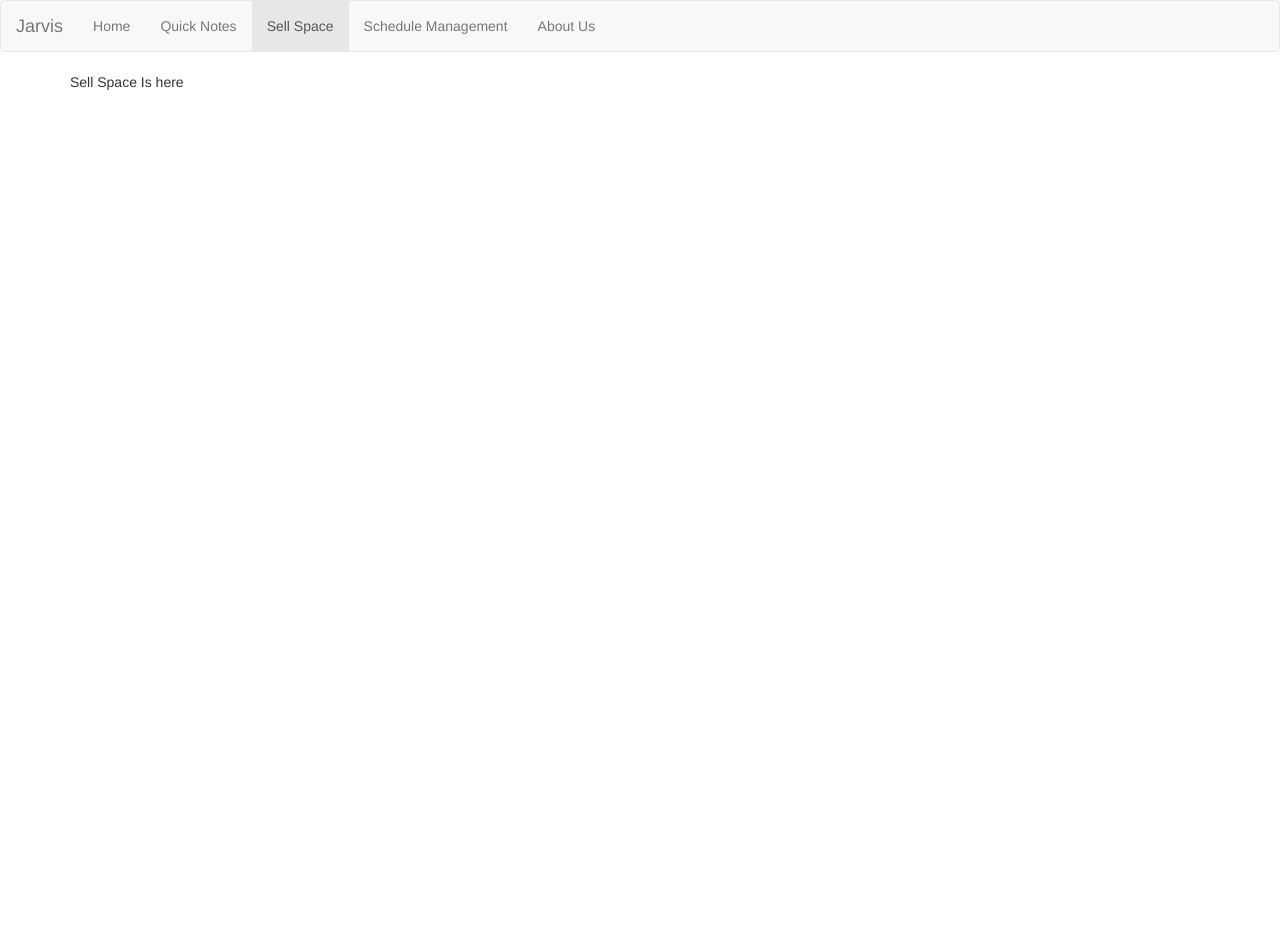
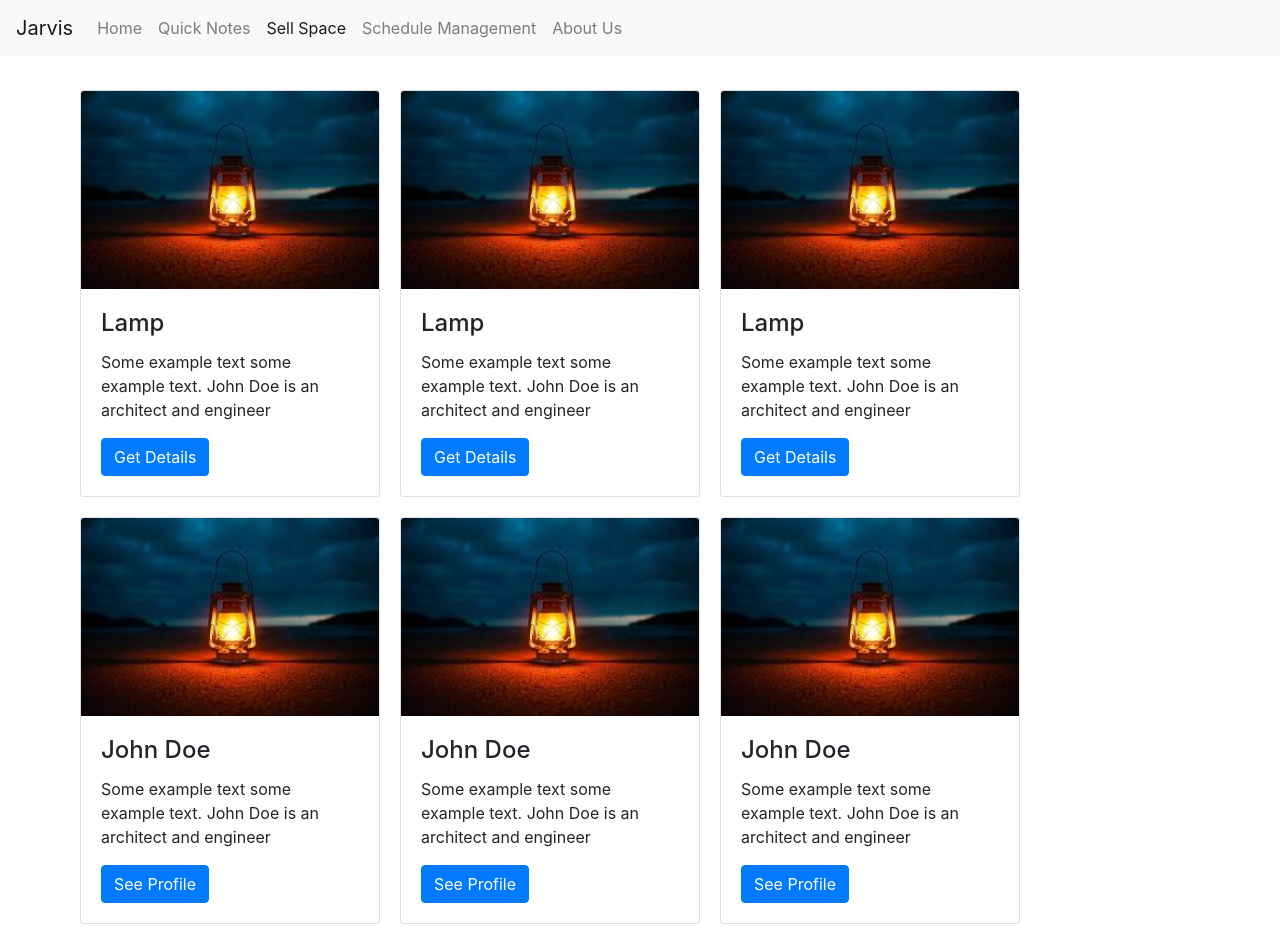
Before and after one commit to jkoppula9/jarvis, a plain HTML site: page SellSpace.html in a window 1280 px wide. Before the commit the page ends 800 px from the top, so only its background shows below. Drawn offline with nearby package versions, Linux system fonts and the light colour scheme.

Commit message:
sell space

```diff
--- /dev/null
+++ b/CSS/main.css
@@ -0,0 +1,3 @@
+.card{
+    margin:10px;
+}
--- a/SellSpace.html
+++ b/SellSpace.html
@@ -4,29 +4,96 @@
   <title>Sell Space</title>
   <meta charset="utf-8">
   <meta name="viewport" content="width=device-width, initial-scale=1">
-  <link rel="stylesheet" href="https://maxcdn.bootstrapcdn.com/bootstrap/3.4.1/css/bootstrap.min.css">
+  <link rel="stylesheet" href="https://maxcdn.bootstrapcdn.com/bootstrap/4.5.2/css/bootstrap.min.css">
+  <link rel="stylesheet" href="./CSS/main.css">
   <script src="https://ajax.googleapis.com/ajax/libs/jquery/3.5.1/jquery.min.js"></script>
-  <script src="https://maxcdn.bootstrapcdn.com/bootstrap/3.4.1/js/bootstrap.min.js"></script>
+  <script src="https://cdnjs.cloudflare.com/ajax/libs/popper.js/1.16.0/umd/popper.min.js"></script>
+  <script src="https://maxcdn.bootstrapcdn.com/bootstrap/4.5.2/js/bootstrap.min.js"></script>
 </head>
 <body>
 
-<nav class="navbar navbar-default">
-  <div class="container-fluid">
-    <div class="navbar-header">
-      <a class="navbar-brand" href="#">Jarvis</a>
+
+<nav class="navbar navbar-expand-sm bg-light navbar-light">
+  <!-- Brand/logo -->
+  <a class="navbar-brand" href="#">Jarvis</a>
+
+  <!-- Links -->
+  <ul class="navbar-nav">
+    <li class="nav-item">
+      <a class="nav-link" href="Index.html">Home</a>
+    </li>
+    <li class="nav-item">
+      <a class="nav-link" href="QuickNotes.html">Quick Notes</a>
+    </li>
+    <li class="active nav-item">
+      <a class="nav-link" href="#">Sell Space</a>
+    </li>
+     <li class="nav-item">
+      <a class="nav-link" href="ScheduleManagement.html">Schedule Management</a>
+    </li>
+    <li class="nav-item">
+     <a class="nav-link" href="AboutUs.html">About Us</a>
+    </li>
+  </ul>
+</nav>
+</br>
+<div class="container">
+ <div class="row">
+
+  <div class="card" style="width:300px">
+    <img class="card-img-top" src="./images/lamp.jpg"  alt="Card image" style="width:100%">
+    <div class="card-body">
+      <h4 class="card-title">Lamp</h4>
+      <p class="card-text">Some example text some example text. John Doe is an architect and engineer</p>
+      <a href="#" class="btn btn-primary">Get Details</a>
     </div>
-    <ul class="nav navbar-nav">
-      <li ><a href="Index.html">Home</a></li>
-      <li><a  href="QuickNotes.html">Quick Notes</a></li>
-      <li class="active" ><a href="#">Sell Space</a></li>
-      <li><a href="ScheduleManagement.html">Schedule Management</a></li>
-      <li><a href="AboutUs.html">About Us</a></li>
-    </ul>
   </div>
-</nav>
+  <div class="card" style="width:300px">
+    <img class="card-img-top" src="./images/lamp.jpg"  alt="Card image" style="width:100%">
+    <div class="card-body">
+      <h4 class="card-title">Lamp</h4>
+      <p class="card-text">Some example text some example text. John Doe is an architect and engineer</p>
+      <a href="#" class="btn btn-primary">Get Details</a>
+    </div>
+  </div>
+  <div class="card" style="width:300px">
+    <img class="card-img-top" src="./images/lamp.jpg"  alt="Card image" style="width:100%">
+    <div class="card-body">
+      <h4 class="card-title">Lamp</h4>
+      <p class="card-text">Some example text some example text. John Doe is an architect and engineer</p>
+      <a href="#" class="btn btn-primary">Get Details</a>
+    </div>
+  </div>
 
-<div class="container">
-  <p>Sell Space Is here</p>
+ </div>
+ <div class="row">
+
+  <div class="card" style="width:300px">
+    <img class="card-img-top"  src="./images/lamp.jpg" alt="Card image" style="width:100%">
+    <div class="card-body">
+      <h4 class="card-title">John Doe</h4>
+      <p class="card-text">Some example text some example text. John Doe is an architect and engineer</p>
+      <a href="#" class="btn btn-primary">See Profile</a>
+    </div>
+  </div>
+  <div class="card" style="width:300px">
+    <img class="card-img-top" src="images/lamp.jpg" alt="Card image" style="width:100%">
+    <div class="card-body">
+      <h4 class="card-title">John Doe</h4>
+      <p class="card-text">Some example text some example text. John Doe is an architect and engineer</p>
+      <a href="#" class="btn btn-primary">See Profile</a>
+    </div>
+  </div>
+  <div class="card" style="width:300px">
+    <img class="card-img-top" src="./images/lamp.jpg" alt="Card image" style="width:100%">
+    <div class="card-body">
+      <h4 class="card-title">John Doe</h4>
+      <p class="card-text">Some example text some example text. John Doe is an architect and engineer</p>
+      <a href="#" class="btn btn-primary">See Profile</a>
+    </div>
+  </div>
+
+ </div>
 </div>
 
 </body>
```
Also changed, not shown: images/lamp.jpg (added).
